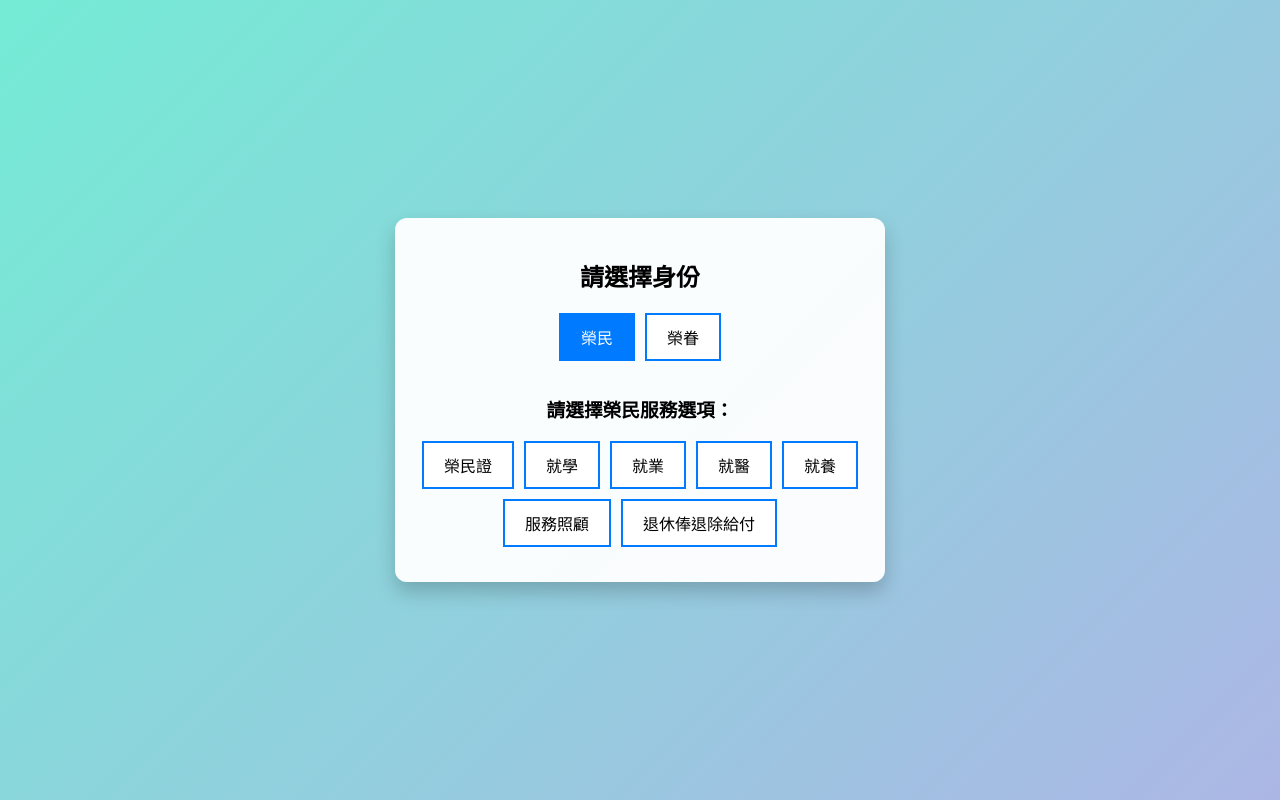
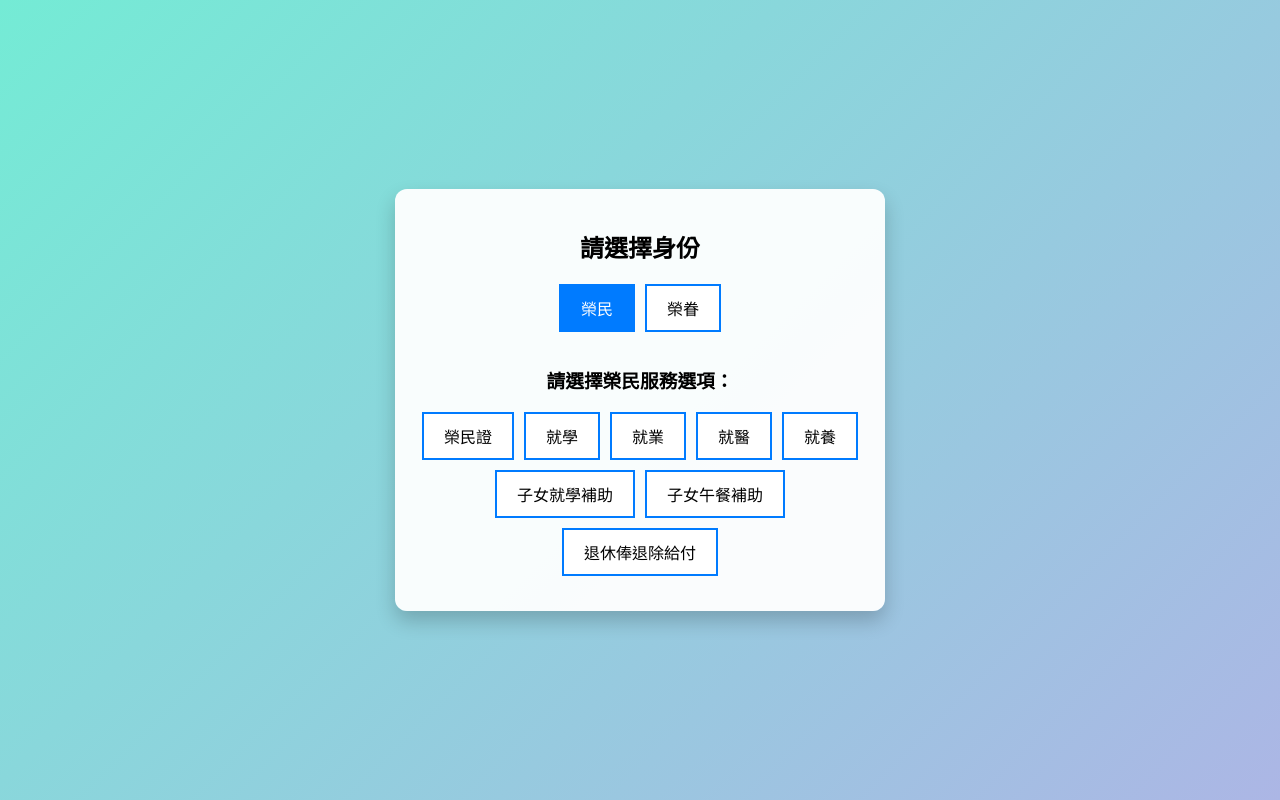
Before and after one commit to reputation0809/veteran_right_temp, a plain HTML site: page index.html in a window 1280 px wide. Both pictures are taken after a click on the button "榮民". Drawn offline with Linux system fonts and the light colour scheme.

Commit message:
add identity service_care care option

```diff
--- a/index.html
+++ b/index.html
@@ -23,7 +23,8 @@
                 <button class="btn veteran-service" data-value="work">就業</button>
                 <button class="btn veteran-service" data-value="medical">就醫</button>
                 <button class="btn veteran-service" data-value="care">就養</button>
-                <button class="btn veteran-service" data-value="service_care">服務照顧</button>
+                <button class="btn veteran-service" data-value="service_care">子女就學補助</button>
+                <button class="btn veteran-service" data-value="service_lunch">子女午餐補助</button>
                 <button class="btn veteran-service" data-value="retire_money">退休俸退除給付</button>
             </div>
         </div>
```
